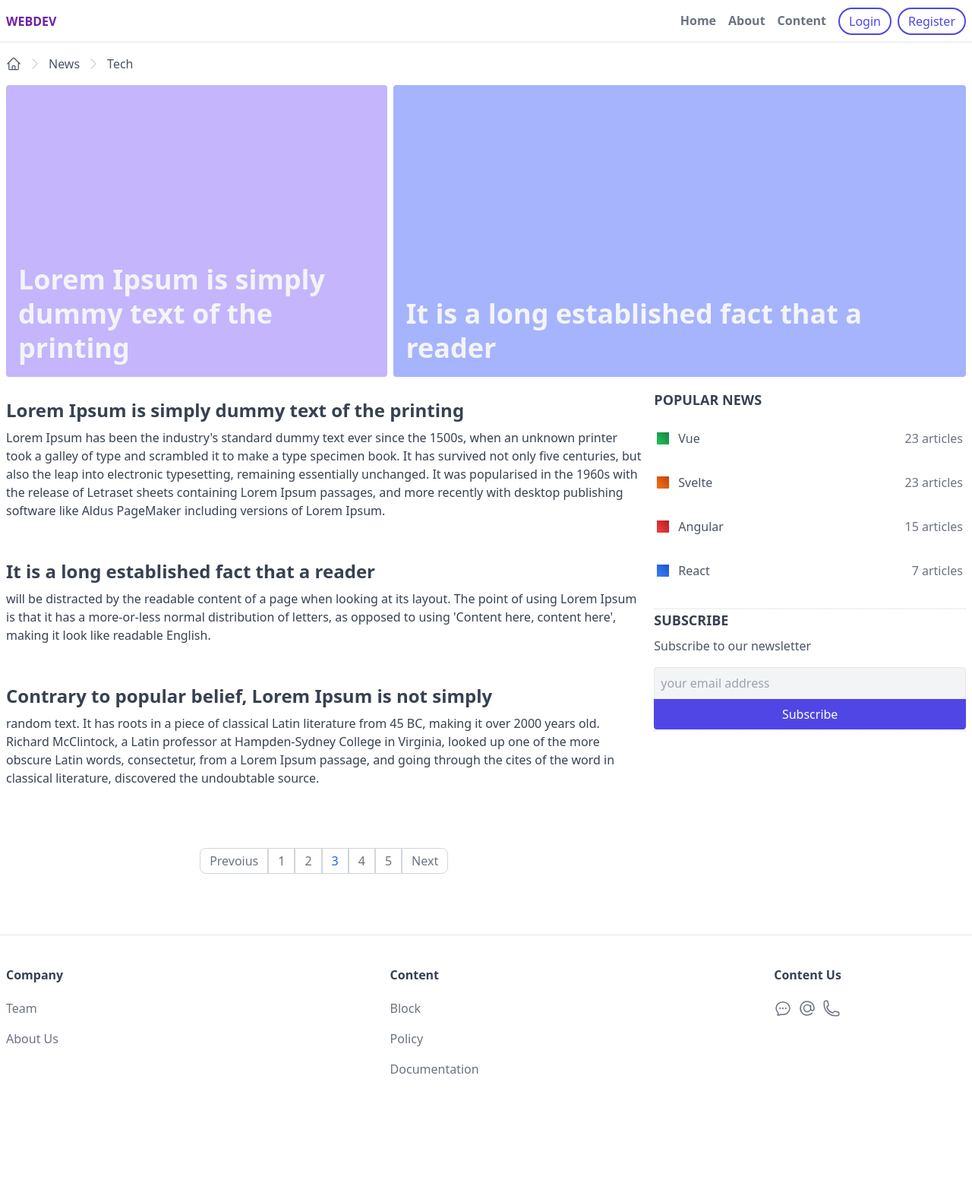
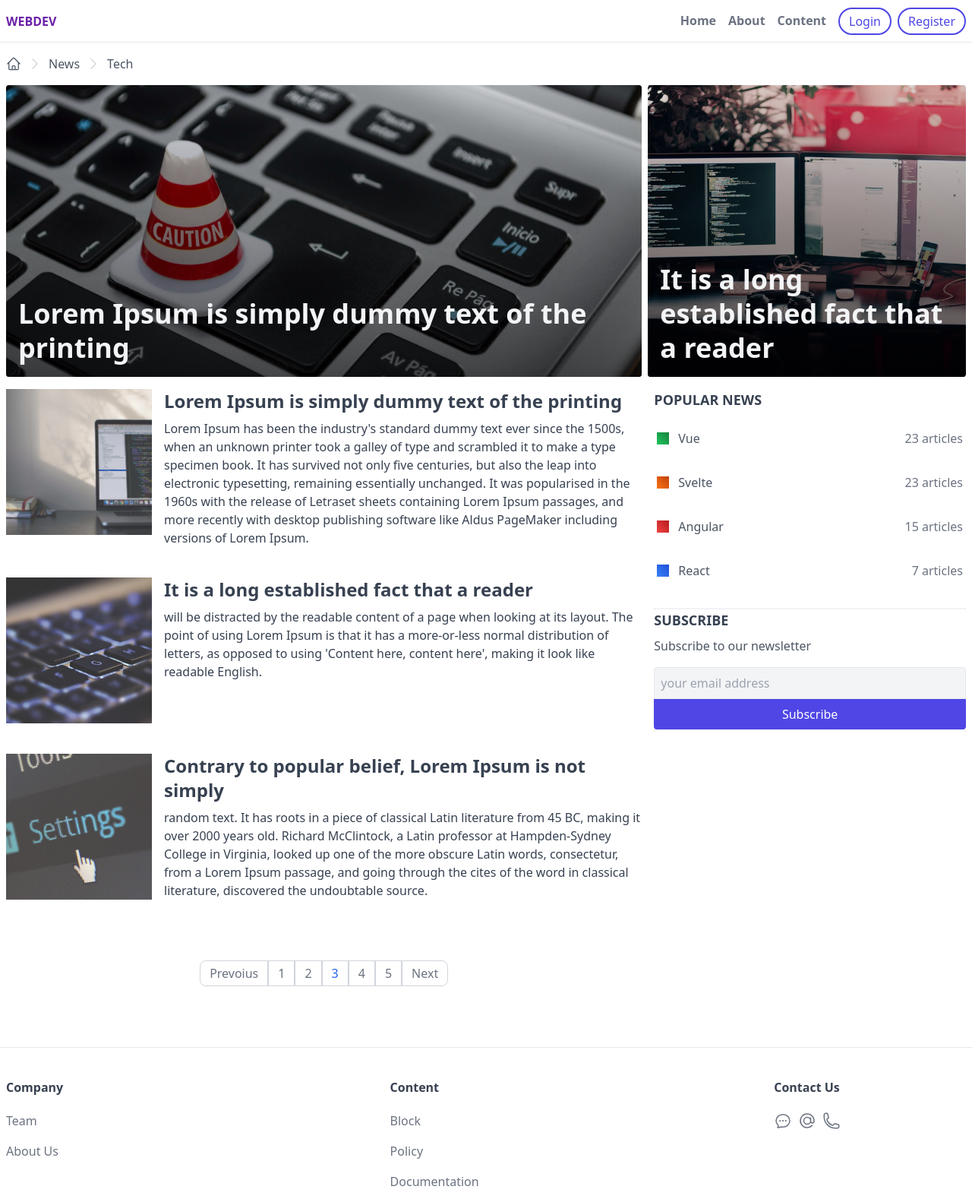
Before and after one commit to roman-gravit/TailwindCSS, a website: page index.html in a window 1280 px wide. Shown: the whole page at 76% size. Before the commit the page ends 1467 px from the top, so only its background shows below. Drawn offline with nearby package versions, Linux system fonts and the light colour scheme; files that its build step writes are made by us from their sources.

Commit message:
Lesson12. Images.

```diff
--- a/index.html
+++ b/index.html
@@ -56,14 +56,22 @@
 
 		<!-- banners -->
 		<section class="px-2 lg:flex lg:space-x-2">
-			<a  class="w-full lg:w-2/3 bg-gradient-to-tr bg-violet-300 h-96 mb-4 relative rounded inline-block overflow-hidden" href="#">
+			<a class="w-full lg:w-2/3 bg-gradient-to-tr bg-violet-300 h-96 mb-4 relative rounded inline-block overflow-hidden"
+			   href="#"
+			>
+				<div class="absolute top-0 left-0 w-full h-full z-10 bg-gradient-to-b from-black/10 to-black/70"></div>
+				<img class="absolute top-0 left-0 w-full h-full z-0 object-cover" src="/public/images/img-1.jpg" alt="News">
 				<div class="p-4 absolute bottom-0 left-0 z-20">
 					<h2 class="text-4xl font-semibold text-gray-100 leading-tight">
 						Lorem Ipsum is simply dummy text of the printing
 					</h2>
 				</div>
 			</a>
-			<a  class="w-full lg;w-1/3 bg-indigo-300 h-96 mb-4 relative rounded inline-block overflow-hidden" href="#">
+			<a class="w-full lg:w-1/3 bg-indigo-300 h-96 mb-4 relative rounded inline-block overflow-hidden"
+			   href="#"
+			>
+				<div class="absolute top-0 left-0 w-full h-full z-10 bg-gradient-to-b from-black/10 to-black/70"></div>
+				<img class="absolute top-0 left-0 w-full h-full z-0 object-cover" src="/public/images/img-2.jpg" alt="News">
 				<div class="p-4 absolute bottom-0 left-0 z-20">
 					<h2 class="text-4xl font-semibold text-gray-100 leading-tight">
 						It is a long established fact that a reader
@@ -77,10 +85,11 @@
 			<div class="w-full lg:w-2/3">
 				<!-- section -->
 				<section class="px-2">
-					<a class="block mb-10" href="#">
+					<a class="block w-full lg:flex mb-10" href="#">
+						<img class="w-full  h-48 lg:w-48 opacity-80 object-cover lg:mr-4" src="/public/images/img-3.jpg" alt="img">
 						<div class="flex">
 							<div>
-								<h3 class="mt-3 mb-2 text-gray-700 font-bold text-2xl">Lorem Ipsum is simply dummy text of the printing</h3>
+								<h3 class="mb-2 text-gray-700 font-bold text-2xl">Lorem Ipsum is simply dummy text of the printing</h3>
 								<p class="text-gray-700">Lorem Ipsum has been the industry's standard dummy text ever since the 1500s, when an unknown printer took a galley of type and scrambled
 									it to make a type specimen book. It has survived not only five centuries, but also the leap into electronic typesetting, remaining essentially unchanged. It was
 									popularised in the 1960s with the release of Letraset sheets containing Lorem Ipsum passages, and more recently with desktop publishing software like Aldus PageMaker
@@ -89,20 +98,22 @@
 						</div>
 					</a>
 
-					<a class="block mb-10" href="#">
+					<a class="block w-full lg:flex mb-10" href="#">
+						<img class="w-full  h-48 lg:w-48 opacity-80 object-cover lg:mr-4" src="/public/images/img-4.jpg" alt="img">
 						<div class="flex">
 							<div>
-								<h3 class="mt-3 mb-2 text-gray-700 font-bold text-2xl">It is a long established fact that a reader </h3>
+								<h3 class="mb-2 text-gray-700 font-bold text-2xl">It is a long established fact that a reader </h3>
 								<p class="text-gray-700">will be distracted by the readable content of a page when looking at its layout. The point of using Lorem Ipsum is that it has a more-or-less
 									normal distribution of letters, as opposed to using 'Content here, content here', making it look like readable English.</p>
 							</div>
 						</div>
 					</a>
 
-					<a class="block mb-10" href="#">
+					<a class="block w-full lg:flex mb-10" href="#">
+						<img class="w-full  h-48 lg:w-48 opacity-80 object-cover lg:mr-4" src="/public/images/img-5.jpg" alt="img">
 						<div class="flex">
 							<div>
-								<h3 class="mt-3 mb-2 text-gray-700 font-bold text-2xl">Contrary to popular belief, Lorem Ipsum is not simply </h3>
+								<h3 class="mb-2 text-gray-700 font-bold text-2xl">Contrary to popular belief, Lorem Ipsum is not simply </h3>
 								<p class="text-gray-700"> random text. It has roots in a piece of classical Latin literature from 45 BC, making it over 2000 years old. Richard McClintock, a Latin professor
 									at Hampden-Sydney College in Virginia, looked up one of the more obscure Latin words,
 									consectetur, from a Lorem Ipsum passage, and going through the cites of the word in classical literature, discovered the undoubtable source. </p>
@@ -217,7 +228,7 @@
 				</div>
 
 				<div class="w-full md:w-1/5">
-					<h6 class="font-semibold text-gray-700 mb-3">Content Us</h6>
+					<h6 class="font-semibold text-gray-700 mb-3">Contact Us</h6>
 					<ul class="flex">
 						<li class="mr-2">
 							<a class="footer-link" href="#">
```
Also changed, not shown: public/images/img-1.jpg (added), public/images/img-2.jpg (added), public/images/img-3.jpg (added), public/images/img-4.jpg (added), public/images/img-5.jpg (added).
